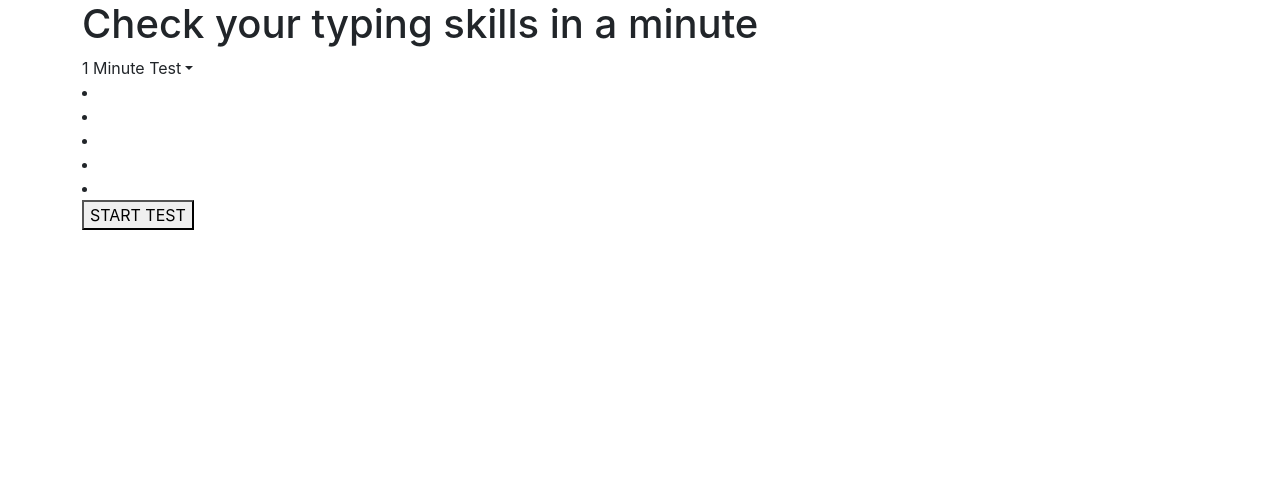
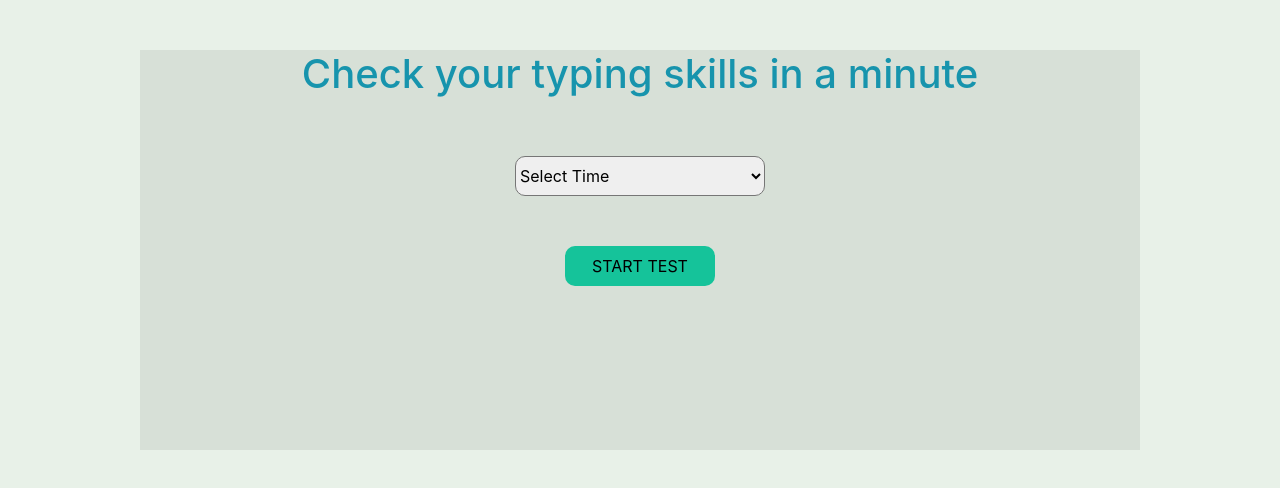
Before and after one commit to himanshu064/react-training, a React (Create React App) app: page / in a window 1280 px wide. Shown: the top 488 px of the page. Built offline with nearby package versions, Linux system fonts and the light colour scheme.

Commit message:
assignment7

```diff
--- a/src/App.js
+++ b/src/App.js
@@ -1,10 +1,14 @@
 import React from 'react';
-import TypeTest from './Assign7/TypeTest';
+// import Test from './Assign7/Test/Test';
+// import Result from './Assign7/Result/Result';
+import Start from './Assign7/Start/Start';
 
 function App() {
   return (
     <>
-    <TypeTest/>
+    <Start/>
+    {/* <Result/> */}
+    {/* <Test/> */}
     </>
   );
 }
--- /dev/null
+++ b/src/Assign7/Result/Result.js
@@ -0,0 +1,20 @@
+import React from 'react';
+import './style.css';
+
+const Result = () => {
+  return (
+    <>
+    <div className="container">
+      <h2>Your Test Score</h2>
+      <h5>Total Words Typed : 50 </h5>
+      <h5>Correct Words : 50</h5>
+      <h5>Incorrect Words : 50</h5>
+      <h5>Typing Speed : 20 WPM</h5>
+      <button>RETAKE TEST</button>
+      <button>Go to Home Page</button>
+    </div>
+    </>
+  )
+}
+
+export default Result;
--- /dev/null
+++ b/src/Assign7/Result/style.css
@@ -0,0 +1,27 @@
+body{
+    background-color: rgb(232, 241, 232);
+}
+.container{
+    text-align: center;
+    background-color: rgb(215, 224, 215);
+    height: 400px;
+    width: 1000px;
+}
+h2{
+    margin-top: 50px;
+    color: #1794ad;
+}
+h5{
+    margin-top: 30px;
+    color: #1794ad;
+    color:rgb(69, 69, 138);
+}
+button{
+    height: 40px;
+    width: 150px;
+    border: none;
+    border-radius: 10px;
+    margin-top: 50px;
+    background-color: #15c39a;
+    margin-left: 15px;
+}
--- /dev/null
+++ b/src/Assign7/Start/Start.js
@@ -0,0 +1,25 @@
+import React from 'react';
+import './style.css';
+
+const Start = () => {
+  const timing =  [1,2,3,5,10];
+  return (
+    <>
+    <div className="container">
+      <h1>Check your typing skills in a minute</h1>
+      <select id="select">
+        <option selected>Select Time</option>
+        {timing.map((time,index)=>{
+          return(
+              <option key={index} value={index + 1}>{time} Minute Test</option>
+          )
+        })}
+      </select>
+      <br />
+      <button>START TEST</button>
+    </div>
+    </>
+  )
+}
+
+export default Start;
--- /dev/null
+++ b/src/Assign7/Start/style.css
@@ -0,0 +1,27 @@
+body{
+    background-color: rgb(232, 241, 232);
+}
+.container{
+    text-align: center;
+    background-color: rgb(215, 224, 215);
+    height: 400px;
+    width: 1000px;
+}
+h1{
+    margin-top: 50px;
+    color: #1794ad;
+}
+button{
+    height: 40px;
+    width: 150px;
+    border: none;
+    border-radius: 10px;
+    margin-top: 50px;
+    background-color: #15c39a;
+}
+#select{
+    border-radius: 10px;
+    width: 250px;
+    height: 40px;
+    margin-top: 50px;
+}
--- /dev/null
+++ b/src/Assign7/Test/Test.js
@@ -0,0 +1,33 @@
+import React from 'react';
+import { useEffect } from 'react';
+import { useState } from 'react';
+import './style.css';
+
+const Test = () => {
+  const[min,setMin] = useState (0);
+  const[sec,setSec] = useState (5);
+
+  useEffect(()=>{
+    var timer;
+    timer = setInterval(()=>{
+      setSec(sec - 1);
+      if (sec ===0){
+        setMin(min - 1);
+        setSec(59);
+      }
+    },1000)
+    return ()=>clearInterval(timer)
+  })
+  return (
+    <>
+    <div className="container">
+      <h1>{min} : {sec}</h1>
+    <textarea disabled cols="90" rows="10"></textarea>
+    <textarea cols="90" rows="10"></textarea>
+    </div>
+
+    </>
+  )
+}
+
+export default Test;
--- /dev/null
+++ b/src/Assign7/Test/style.css
@@ -0,0 +1,6 @@
+body{
+    background-color: rgb(232, 241, 232);
+}
+.container{
+    text-align: center;
+}
--- a/src/Assign7/TypeTest.js
+++ /dev/null
@@ -1,29 +0,0 @@
-import React from 'react';
-
-const TypeTest = () => {
-    const minutes = [1,2,3,5,10];
-  return (
-    <>
-    <div className="container">
-        <h1>Check your typing skills in a minute</h1>
-        <a class="nav-link dropdown-toggle" href="\" role="button" data-bs-toggle="dropdown" aria-expanded="false">
-            1 Minute Test
-          </a>
-        {minutes.map((item,index)=>{
-            return(
-                <div>
-                   <li class="nav-item dropdown">
-                   <ul class="dropdown-menu">
-                   <li><a class="dropdown-item" href="\">{item}</a></li>
-                   </ul>
-                   </li>
-                </div>
-            )
-        })}
-        <button>START TEST</button>
-    </div>
-    </>
-  )
-}
-
-export default TypeTest;
--- /dev/null
+++ b/src/context.js
@@ -0,0 +1,18 @@
+import React, {useContext} from 'react';
+
+const Context = React.createContext();
+
+const Provider = ({children}) =>{
+    return (
+        <Context.Provider value={{
+
+        }}>
+         {children}
+        </Context.Provider>
+    );
+};
+
+export const useGlobalContext =() => {
+    return useContext(Context);
+};
+export {Context, Provider};
--- a/src/index.js
+++ b/src/index.js
@@ -2,10 +2,13 @@ import React from "react";
 import ReactDOM from "react-dom/client";
 import App from "./App";
 import "./index.css";
+import { Provider } from "./context";
 
 const root = ReactDOM.createRoot(document.getElementById("root"));
 root.render(
   <React.StrictMode>
+    <Provider>
     <App />
+    </Provider>
   </React.StrictMode>
 );
```
Also changed, not shown: src/Assign7/style.css (deleted).
